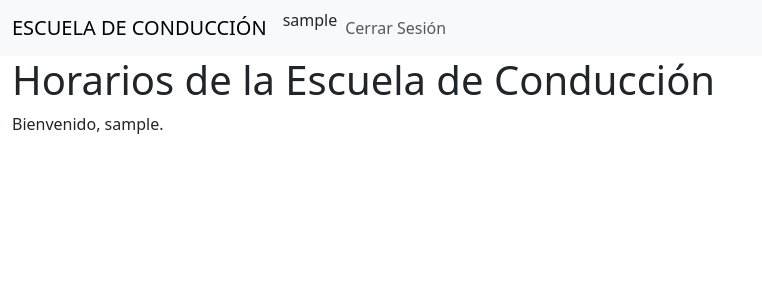
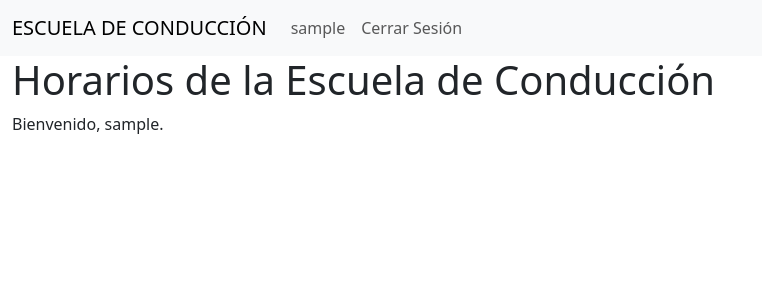
Before and after one commit to eduardoluis11/escuela-de-conduccion, a Django app: page / in a window 1280 px wide. Shown: the top 300 px of the page, without its empty margins (0-762 px from the left). Run offline with Django 4.2, Linux system fonts and the light colour scheme; the visitor is signed in with stand-in values (Sample User, id 1); data that the repository does not hold is empty.

Commit message:
Cambie Estilos Navbar Para Alinear Texto

```diff
--- a/app_horarios/templates/disposicion.html
+++ b/app_horarios/templates/disposicion.html
@@ -41,19 +41,22 @@ contenido en la página (fuente: https://stackoverflow.com/questions/40853952/bo
             Si el usuario es un chofer, solo debe aparecer el enlace "Su Horario" para que el chofer pueda ver su
             propio horario.
 
+            El nombre de usuario no será un enlace. Sin embargo, le puse una etiqueta "a" y la clase "nav-link" para
+            que todo el texto de la barra de navegación salga en la misma línea.
+
             -->
             {% if user.is_authenticated %}
 
                 <!-- Si el usuario es un chofer -->
                 {% for chofer in lista_de_choferes %}
                     {% if id_del_usuario_logueado == chofer.id_de_usuario_id %}
-                        <a class="nav-link" href="#">Su Horario</a>
+                        <a class="nav-link" href="{% url 'horario_chofer_logueado' %}">Su Horario</a>
                     {% endif %}
                 {% endfor %}
 
                 <!-- Nombre del usuario logueado -->
                 <li class="nav-item">
-                    <p>{{user.username}}</p>
+                    <a class="nav-link">{{user.username}}</a>
                 </li>
 
                 <!-- Esto renderiza el enlace para cerrar sesión -->
@@ -104,7 +107,7 @@ Con colocar todo el footer con un container fluid, se me quitaron los overflows.
         <div class="col">
             {% for chofer in lista_de_choferes %}
                 {% if id_del_usuario_logueado == chofer.id_de_usuario_id %}
-                    <a href="#">Consulte aquí su horario</a>
+                    <a href="{% url 'horario_chofer_logueado' %}">Consulte aquí su horario</a>
                 {% endif %}
             {% endfor %}
         </div>
--- a/app_horarios/templates/index.html
+++ b/app_horarios/templates/index.html
@@ -22,7 +22,7 @@ llama al código de disposicion.html (para renderizar la barra de navegación y
         -->
         {% for chofer in lista_de_choferes %}
             {% if id_del_usuario_logueado == chofer.id_de_usuario_id %}
-                <a href="#">Consulte aquí su horario</a>
+                <a href="{% url 'horario_chofer_logueado' %}">Consulte aquí su horario</a>
             {% endif %}
         {% endfor %}
 
```
